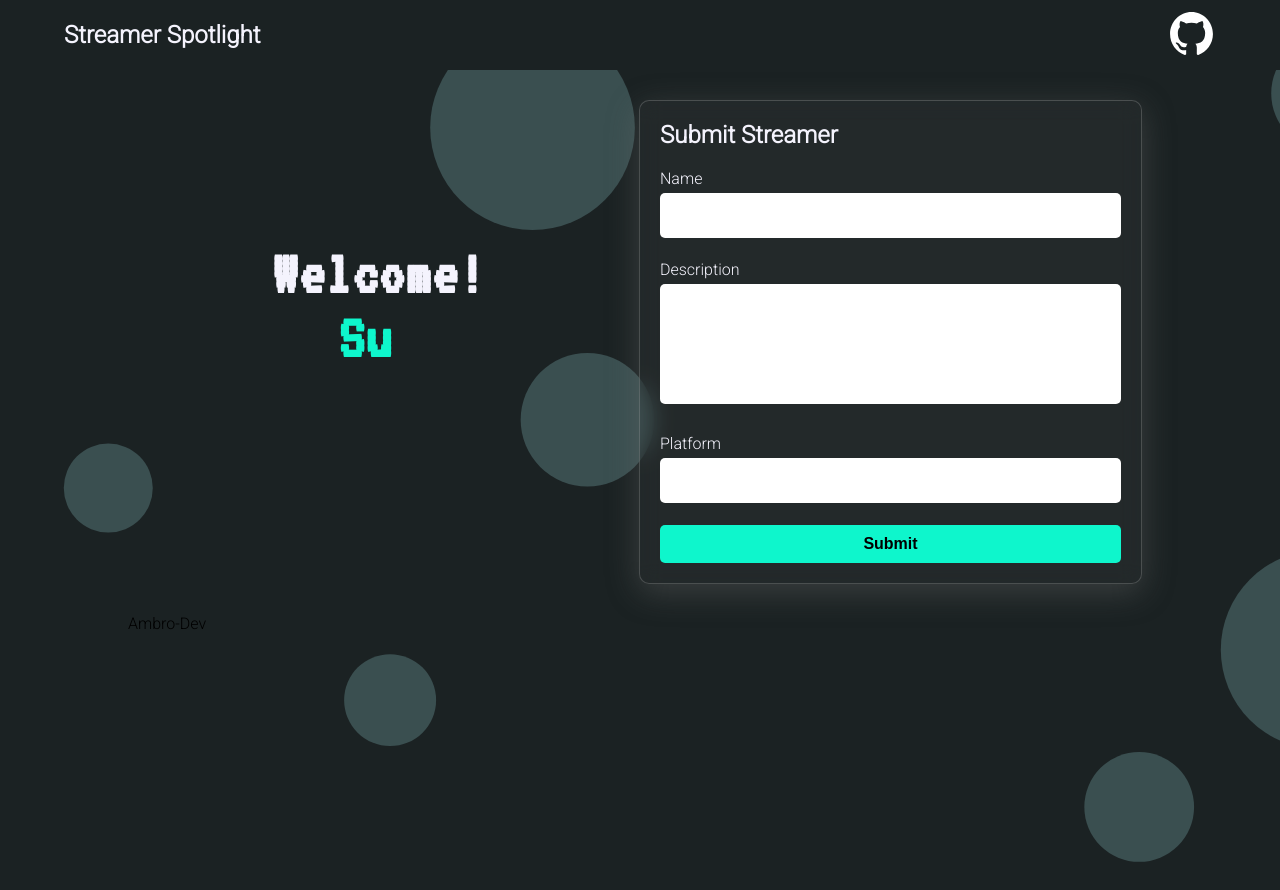
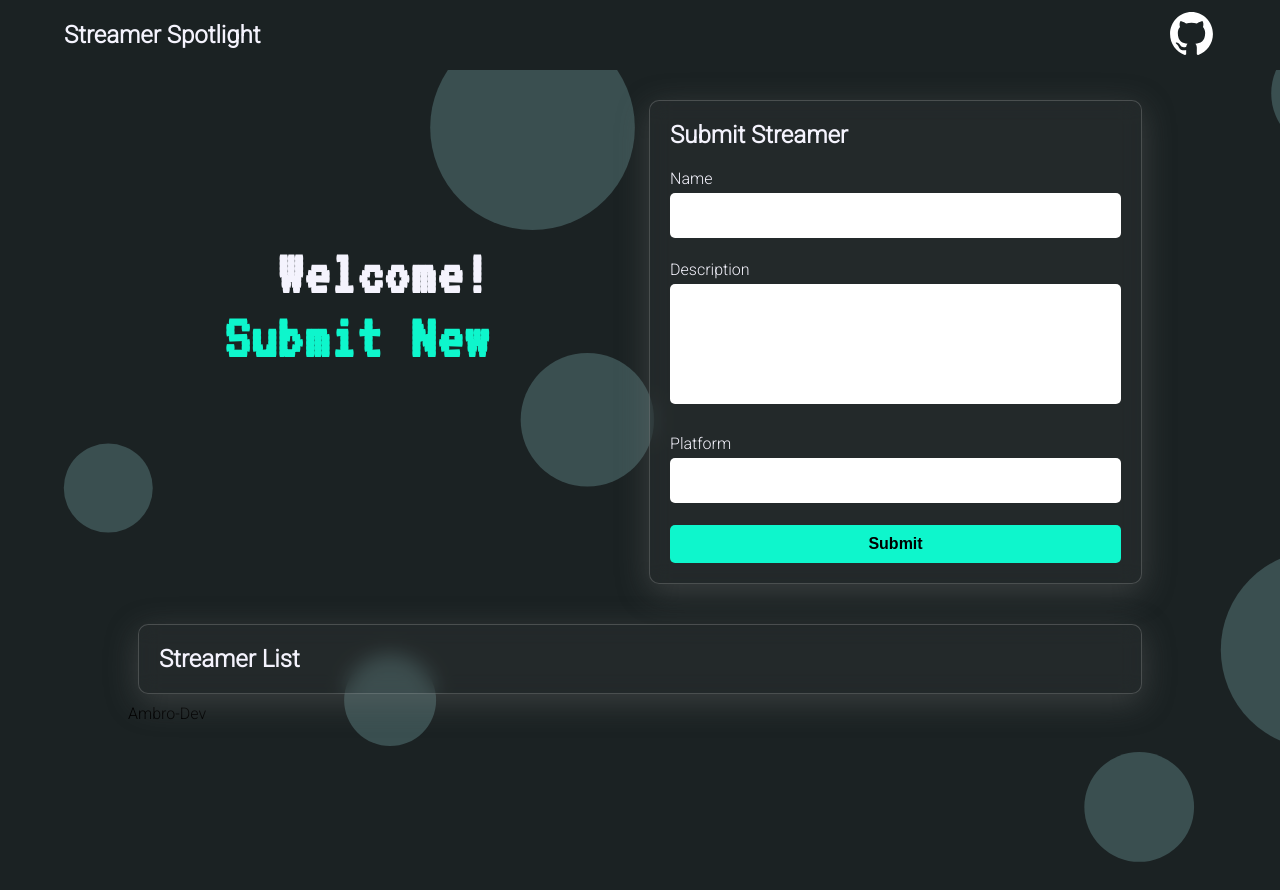
Before and after one commit to Ambro-Dev/streamers_app, a React (Create React App) app: page / in a window 1280 px wide. Built offline with nearby package versions, Linux system fonts and the light colour scheme.

Commit message:
alter card

```diff
--- a/src/App.css
+++ b/src/App.css
@@ -14,6 +14,11 @@
   justify-content: space-between;
 }
 
+.bottom {
+  display: flex;
+  width: 100%;
+}
+
 
 @media screen and (max-width: 600px) {
   .top {
--- a/src/App.js
+++ b/src/App.js
@@ -19,15 +19,16 @@ function App() {
         <div className="top">
           <TextTyping
             texts={["Submit new streamer", "Select streamer from the list"]}
-            speed={200}
+            speed={300}
           />
-          <Card className="right" title="Submit streamer">
+          <Card title="Submit streamer">
             <Input title="Name" />
             <Input textarea rows={3} title="Description" />
             <InputDropdown options={options} title="Platform" />
             <Button>Submit</Button>
           </Card>
         </div>
+        <Card title="Streamer list"></Card>
 
         <footer>Ambro-Dev</footer>
       </div>
--- a/src/components/Card/card.css
+++ b/src/components/Card/card.css
@@ -6,7 +6,7 @@
   border-radius: 10px;
   border: 1px solid rgba( 255, 255, 255, 0.18 );
   height: auto;
-  width: 100%;
+  width: calc(100% - 42px);
   padding: 10px;
   color: #f4f3fd;
   margin: 10px;
```
